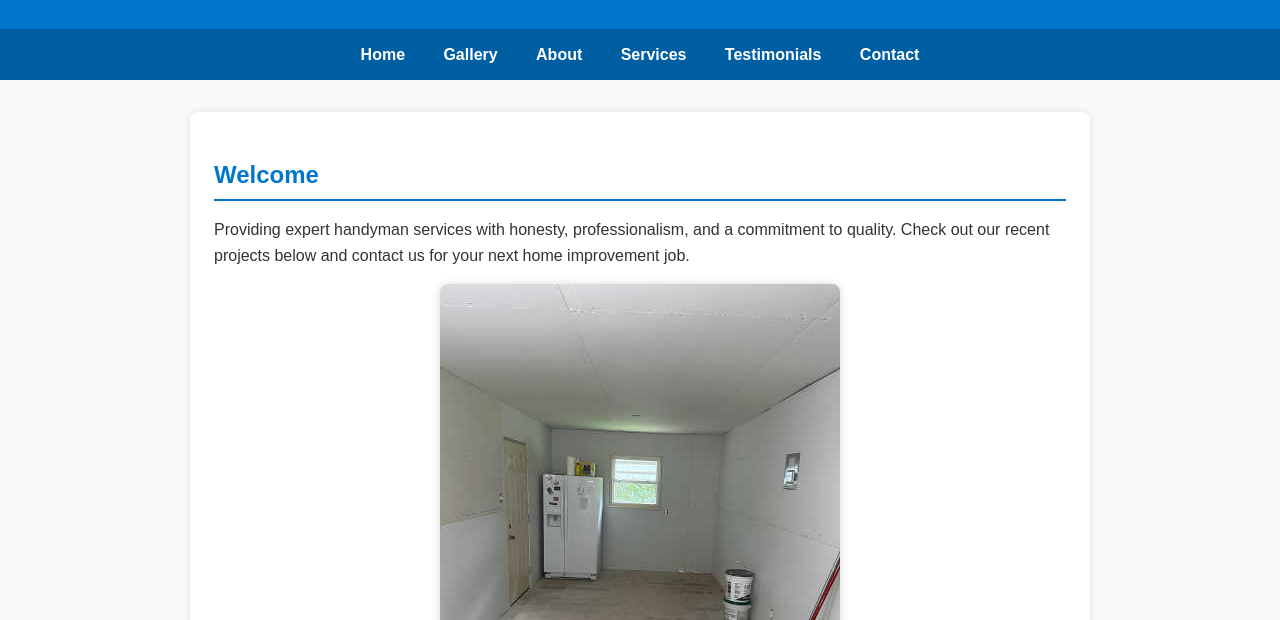
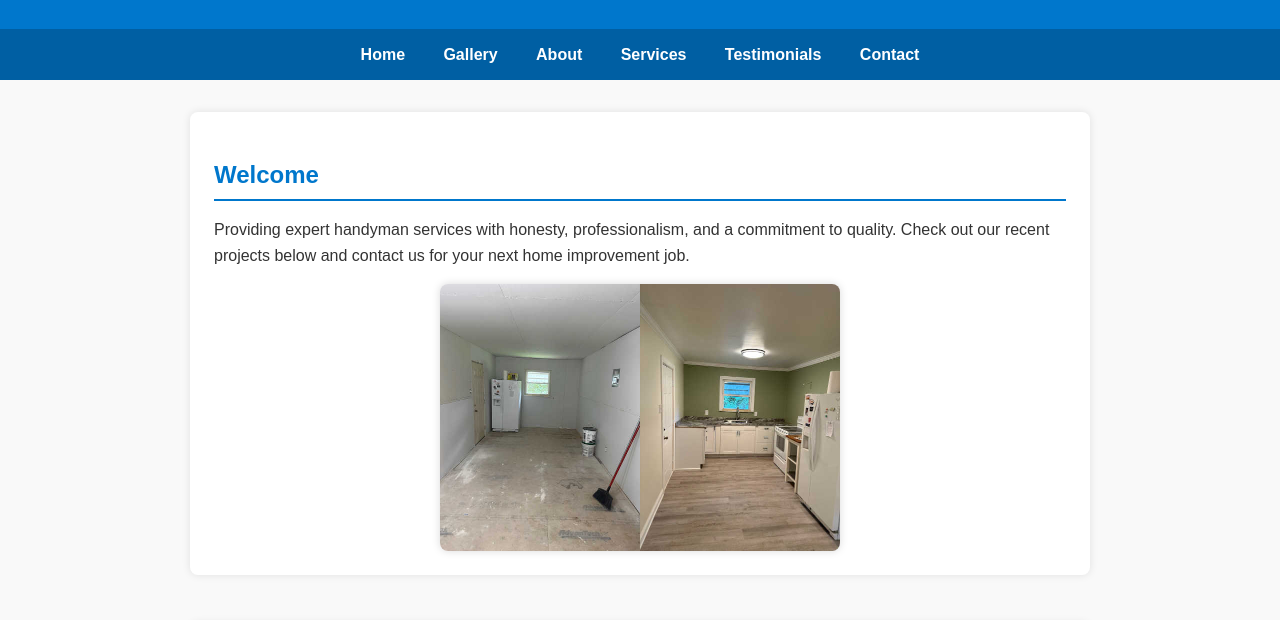
Before and after one commit to calehomeimprovement/calehomeimprovement, a plain HTML site: page index.html in a window 1280 px wide. Shown: the part 112-732 px from the top of the page. Drawn offline with Linux system fonts and the light colour scheme.

Commit message:
Update index.html

```diff
--- a/index.html
+++ b/index.html
@@ -149,7 +149,7 @@
       <h2>Welcome</h2>
       <p>Providing expert handyman services with honesty, professionalism, and a commitment to quality. Check out our recent projects below and contact us for your next home improvement job.</p>
       <div style="max-width: 400px; margin: auto; border-radius: 8px; overflow: hidden; box-shadow: 0 0 8px rgba(0,0,0,0.15);">
-        <img src="images/Featured.jpg" alt="Featured project photo" style="width: 200%; height: auto; display: block;" />
+        <img src="images/Featured.jpg" alt="Featured project photo" style="width: 100%; height: auto; display: block;" />
       </div>
     </section>
 
```
